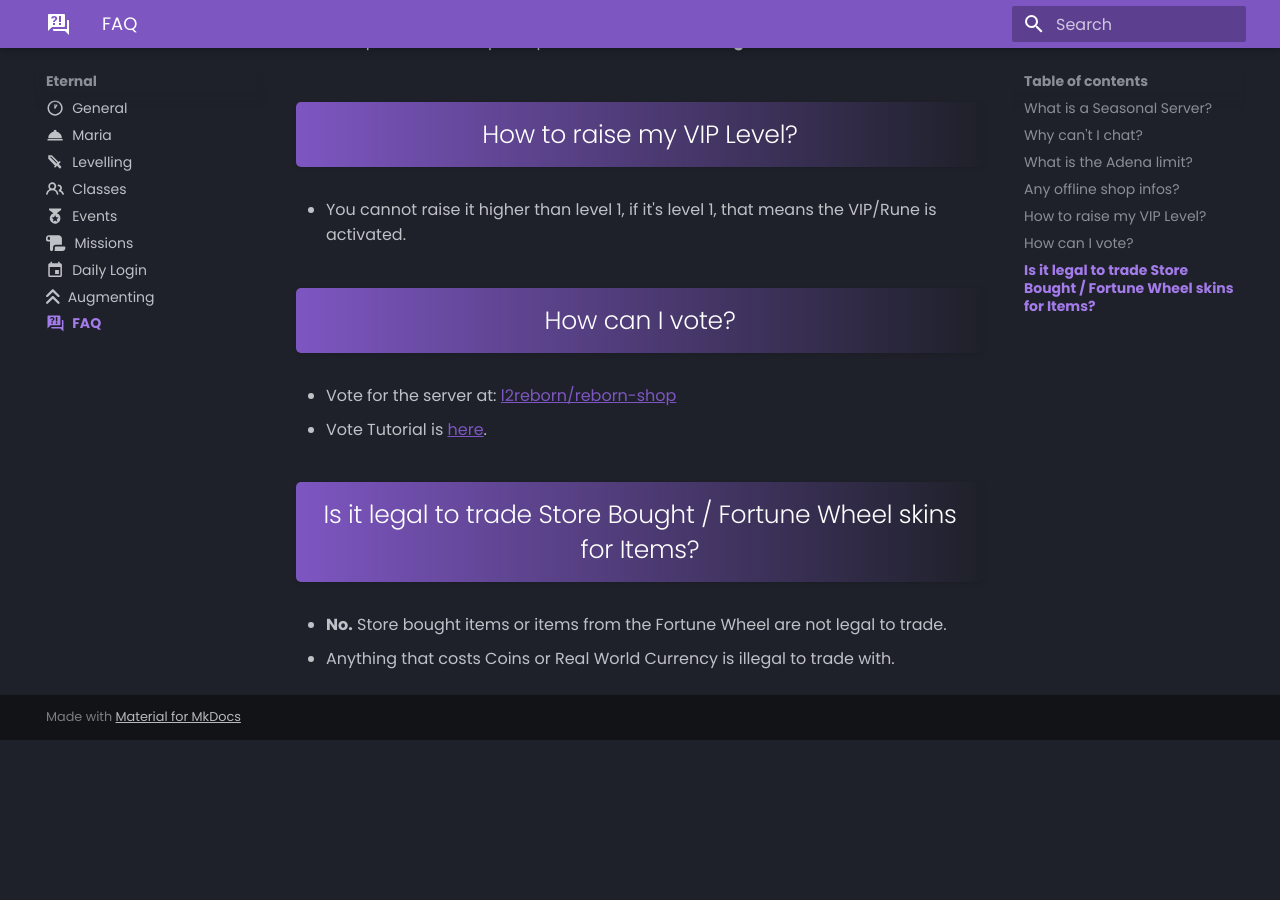
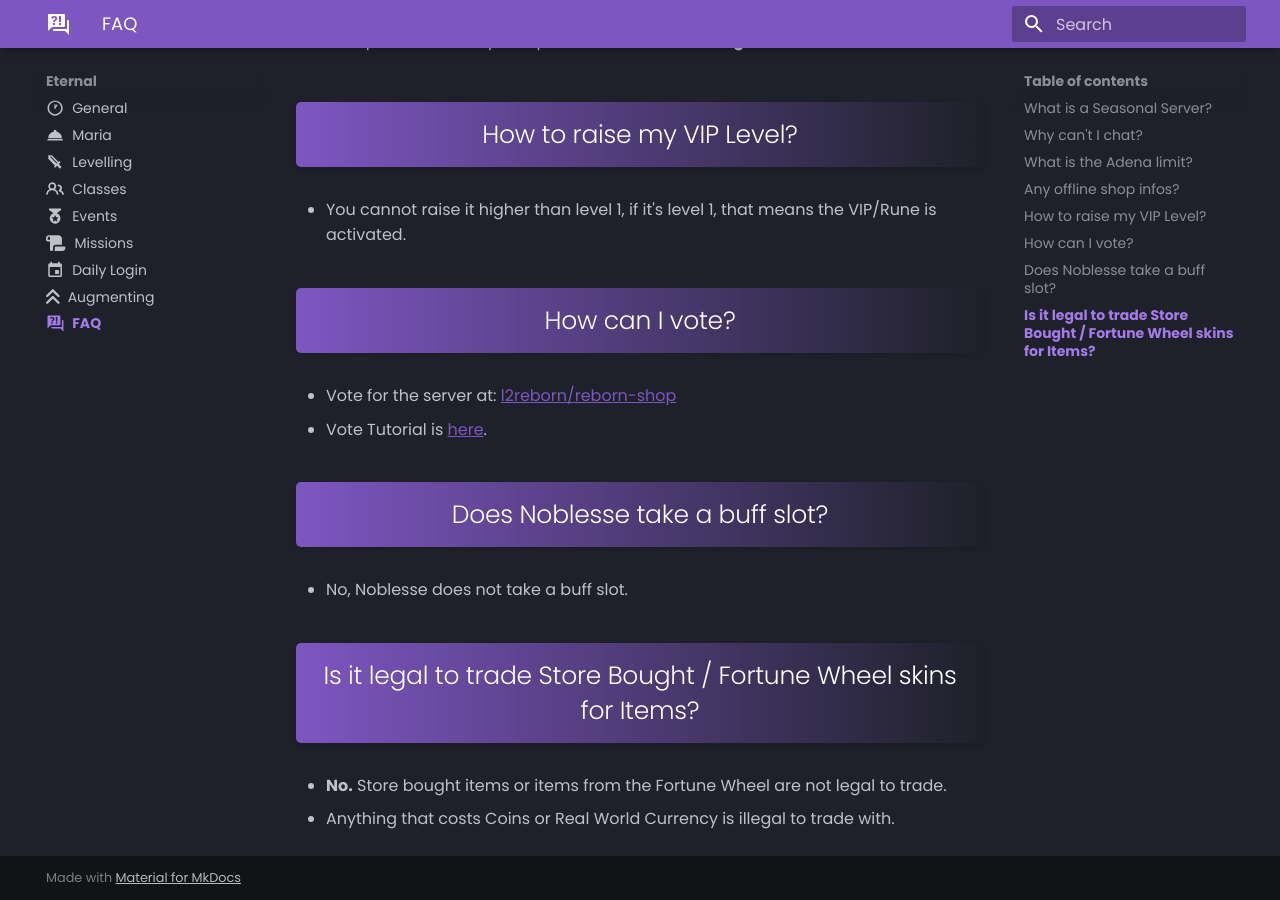
Before and after one commit to tab1-web/faq, an MkDocs documentation site: the page built from docs/eternal/faq.md, in a window 1280 px wide and 900 px high, scrolled down 1134 px. Built offline with MkDocs 1.6.1 and Material for MkDocs 9.7.7, drawn with Linux system fonts in a browser that asks for light colours; some web fonts are replaced; before the commit the page ends 1874 px from its top, so only the background shows below that.

Commit message:
adding noblesse faq

```diff
--- a/docs/eternal/faq.md
+++ b/docs/eternal/faq.md
@@ -51,6 +51,10 @@ h2 {
 - Vote for the server at: [l2reborn/reborn-shop](https://l2reborn.org/reborn-shop/#eternal-il-x10)
 - Vote Tutorial is [here](/faq/getting-started/welcome/#you-are-all-set).
 
+## Does Noblesse take a buff slot?
+
+- No, Noblesse does not take a buff slot.
+
 ## Is it legal to trade Store Bought / Fortune Wheel skins for Items?
 
 - **No.** Store bought items or items from the Fortune Wheel are not legal to trade.
```
